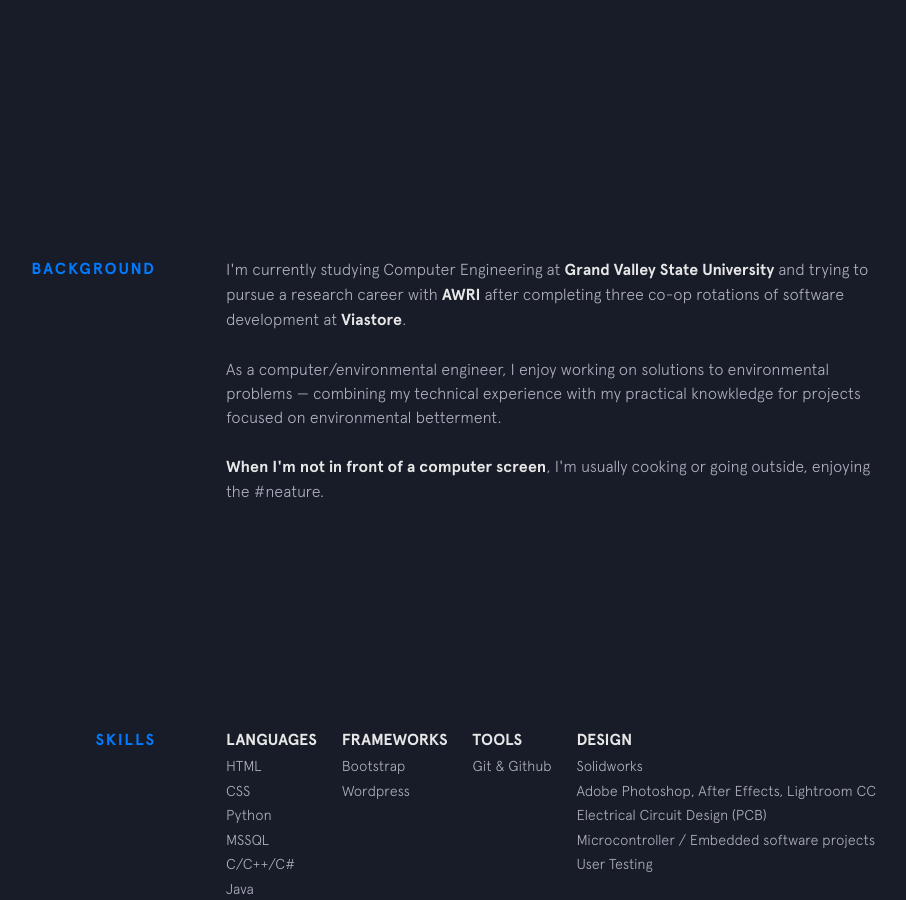
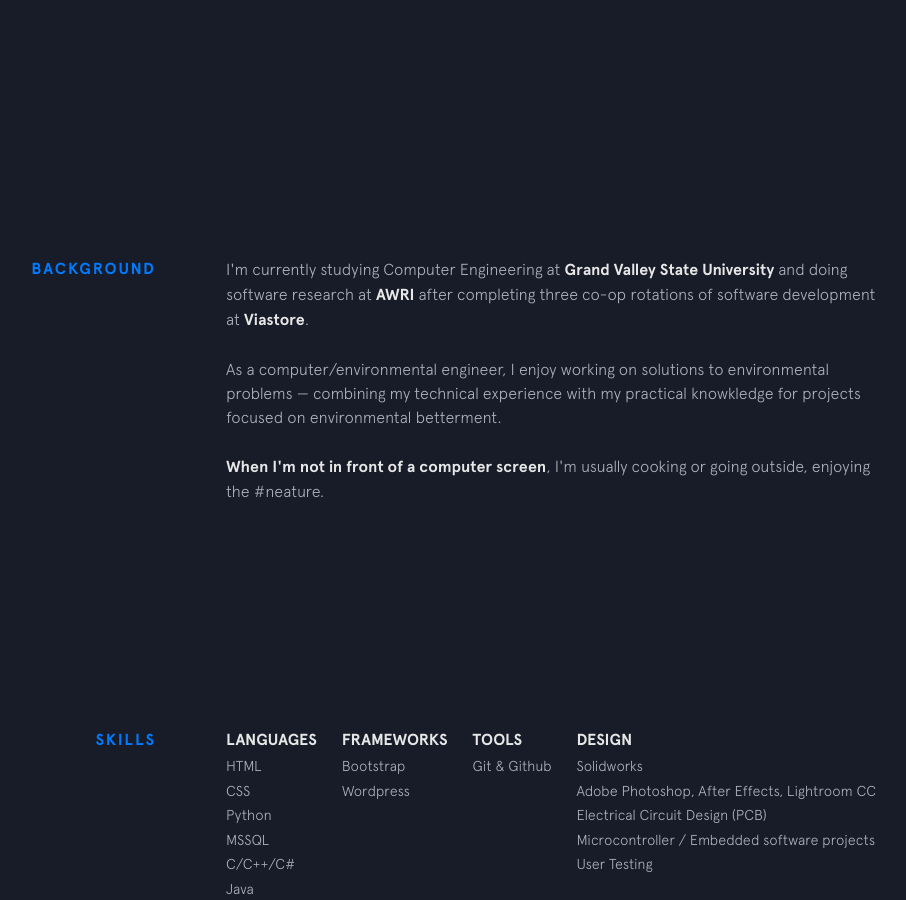
Before and after one commit to ChristianYap/ChristianYap, a Jekyll site: the page built from index.html, in a window 1280 px wide and 900 px high, scrolled down 743 px. Shown: the whole window, without its empty margins (224-1130 px from the left). Built offline with Jekyll 4.4.1, drawn with Linux system fonts in a browser that asks for light colours; nearby versions of some CDN libraries.

Commit message:
Update background.html

```diff
--- a/_includes/background.html
+++ b/_includes/background.html
@@ -3,7 +3,7 @@
   <div class="section__content">
 <p>
       I'm currently studying Computer Engineering at
-      <a class="underline-link" href="https://www.gvsu.edu" target="_blank">Grand Valley State University</a> and trying to pursue a research career with
+      <a class="underline-link" href="https://www.gvsu.edu" target="_blank">Grand Valley State University</a> and doing software research at
       <a class="underline-link" href="https://www.gvsu.edu/wri/" target="_blank">AWRI</a> after completing three co-op rotations of software development at
       <a class="underline-link" href="https://viastore.com" target="_blank">Viastore</a>.
     </p>
```
